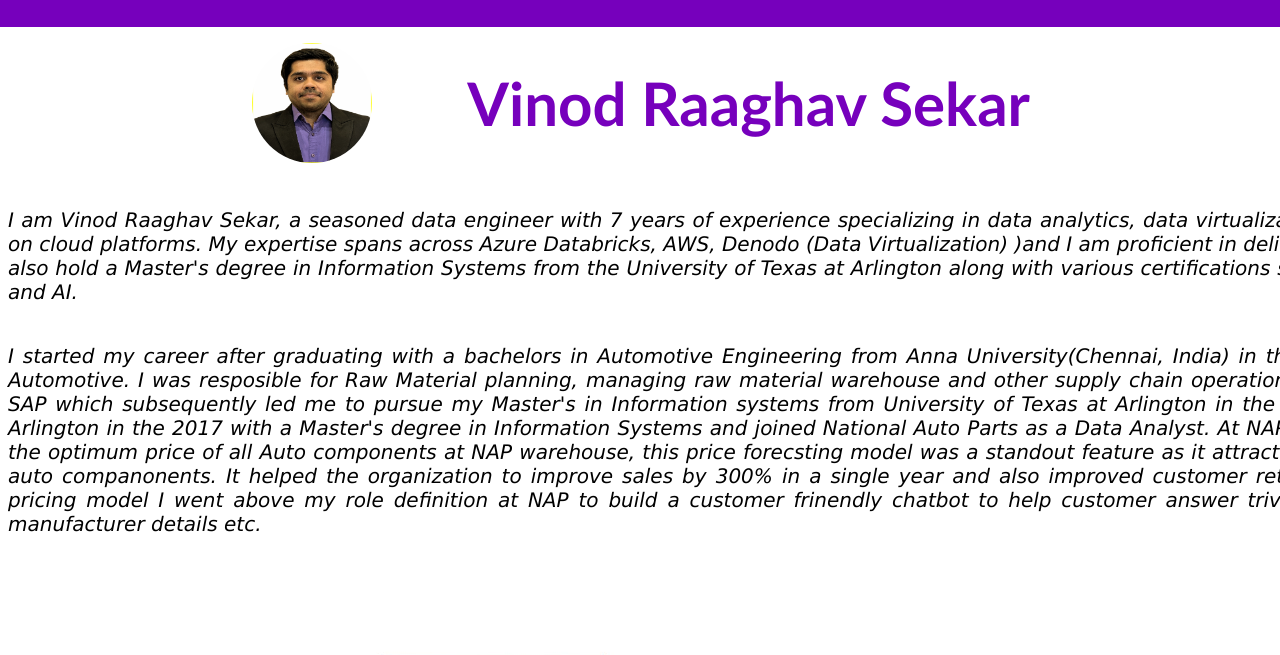
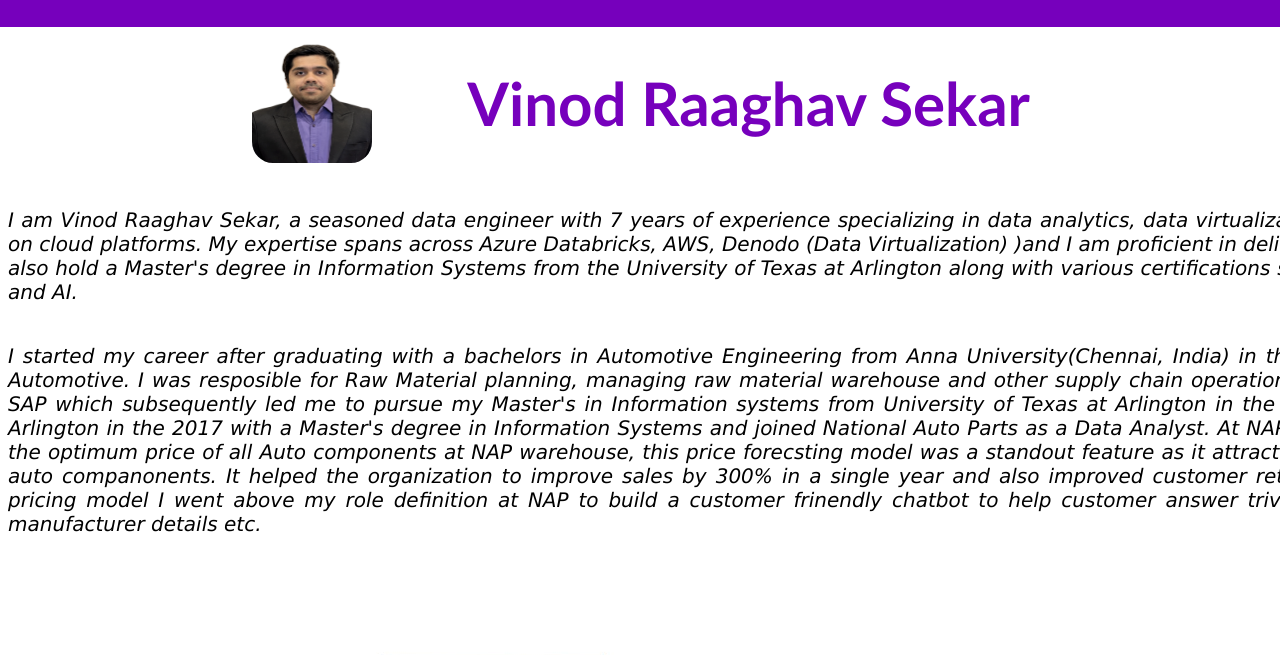
Before and after one commit to byteBuster1990/VinodSekar.github.io, a plain HTML site: page index.html in a window 1280 px wide. Shown: the part 113-768 px from the top of the page. Drawn offline with Linux system fonts and the light colour scheme.

Commit message:
Layout changes

```diff
--- a/index.html
+++ b/index.html
@@ -36,7 +36,7 @@
 
     <!-- About Me -->
     <div class="maindiv">
-      <img src="Profile_pic_recent.png"" class="profile_image" style="margin-right:30px">
+      <img src="Profile_pic_recent_square_frame.png"" class="profile_image" style="margin-right:30px">
      <h2>Vinod Raaghav Sekar</h2>
 
    </div>
--- a/style.css
+++ b/style.css
@@ -143,7 +143,7 @@ h4 {
   margin-bottom: 100px;
   padding: 5px;
   vertical-align: top;
-  border-radius: 50%;
+  border-radius: 20%;
   margin: 2px;
   margin-left: px;
 }
```
Also changed, not shown: Profile_pic_recent_square_frame.png (added).
